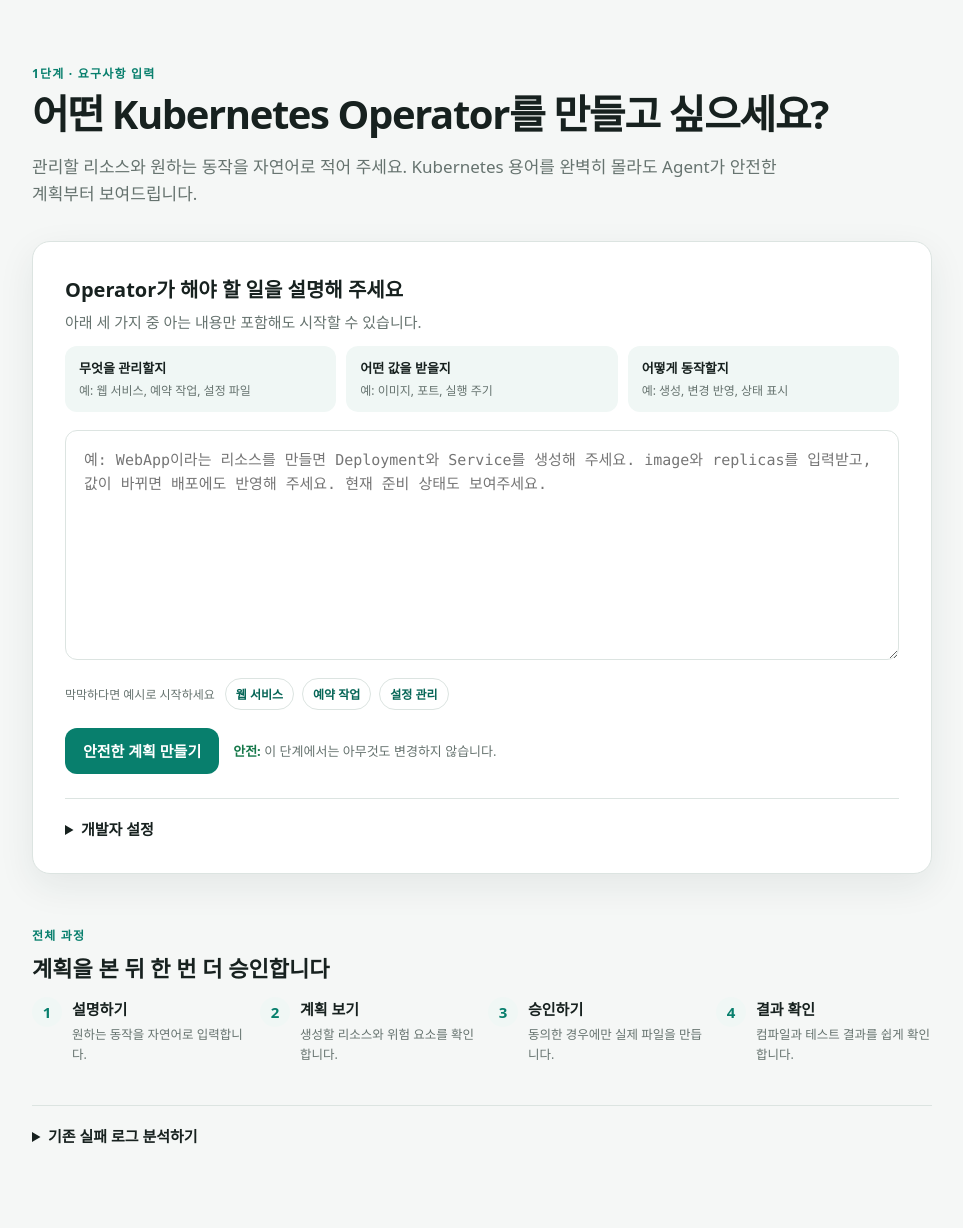
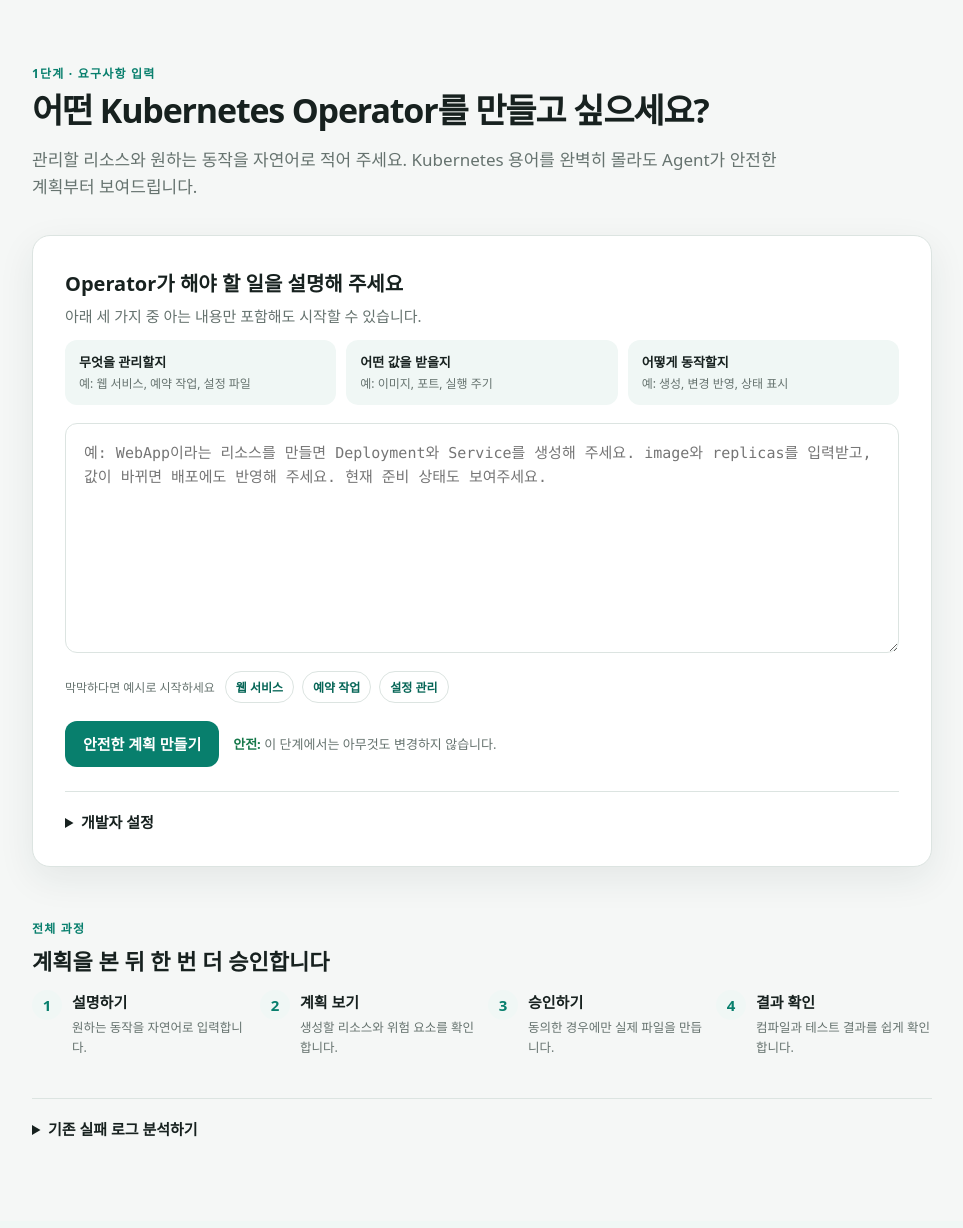
Before and after one commit to kuashi17/k8sagent, a FastAPI app: page / in a window 1280 px wide. Shown: the part 76-1304 px from the top of the page, without its empty margins (158-1121 px from the left). After the commit the page ends 1213 px from the top, so only its background shows below. Run offline with FastAPI, Linux system fonts and the light colour scheme.

Commit message:
Reduce home title size

```diff
--- a/web/static/styles.css
+++ b/web/static/styles.css
@@ -128,7 +128,7 @@ a {
 }
 
 .home-page .hero h1 {
-  font-size: clamp(30px, 4vw, 40px);
+  font-size: clamp(28px, 3.2vw, 34px);
 }
 
 .eyebrow {
--- a/web/templates/base.html
+++ b/web/templates/base.html
@@ -4,7 +4,7 @@
     <meta charset="utf-8">
     <meta name="viewport" content="width=device-width, initial-scale=1">
     <title>{% block title %}Kubebuilder Agent{% endblock %}</title>
-    <link rel="stylesheet" href="{{ url_for('static', path='styles.css') }}">
+    <link rel="stylesheet" href="{{ url_for('static', path='styles.css') }}?v=20260703-2">
   </head>
   <body>
     <header class="site-header">
```
